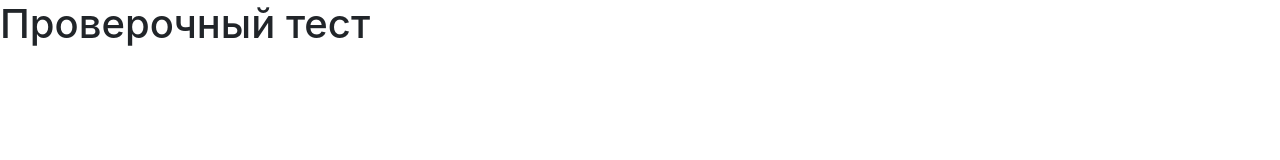
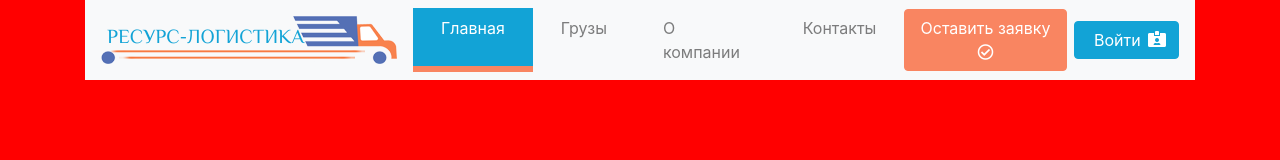
Before and after one commit to Str7ker/apache, a plain HTML site: page htdocs/index.html in a window 1280 px wide. Drawn offline with nearby package versions, Linux system fonts and the light colour scheme.

Commit message:
Сделал шапку

```diff
--- /dev/null
+++ b/htdocs/css/style.css
@@ -0,0 +1,50 @@
+
+nav .logo {
+	position: absolute;
+	left: 22px;
+	top: 24px;
+	text-transform: uppercase;
+	font-family: 'El Messiri', sans-serif;
+	font-size: 20px;
+	color: #12a3d6;
+}
+
+nav ul li {
+	padding: 0 20px;
+	color: #515862;
+	font-weight: 400;
+}
+
+li.nav-item.active {
+	background-color: #12a3d6;
+	background-image: linear-gradient(transparent 90%, #f98561 10%);
+}
+ul.navbar-nav li.nav-item.active a.nav-link {
+	color: white;
+}
+.btn-success {
+	color: #fff;
+	width: 165px;
+	border-radius: 4px;
+	background-color: #f98561 !important;
+	border-color: #f98561 !important;
+	margin-right: 7px;
+}
+.btn-success:hover {
+	color: #fff;
+	background-color: #F94C17 !important;
+	border-color: #F94C17 !important;
+}
+
+.btn-primary {
+	color: #fff;
+	width: 107px;
+	border-radius: 4px;
+	background-color: #12a3d6 !important;
+	border-color: #12a3d6 !important;
+}
+.btn-primary:hover {
+	color: #fff;
+	border-radius: 4px;
+	background-color: #0069d9 !important ;
+}
--- a/htdocs/index.html
+++ b/htdocs/index.html
@@ -5,23 +5,59 @@
 	<meta name="viewport"
 	content="width=device-width, user-scalable=no, initial-scale=1.0, maximum-scale=1.0, minimum-scale=1.0">
 	<meta http-equiv="X-UA-Compatible" content="ie=edge">
-    <title>Document</title>
-    <link rel="stylesheet" href="https://stackpath.bootstrapcdn.com/bootstrap/4.3.1/css/bootstrap.min.css" integrity="sha384-ggOyR0iXCbMQv3Xipma34MD+dH/1fQ784/j6cY/iJTQUOhcWr7x9JvoRxT2MZw1T" crossorigin="anonymous">
-    <script src="index.js"></script>
-    <script src="https://cdn.jsdelivr.net/npm/vue"></script>
+	<title>Главная</title>
+	<link rel="stylesheet" href="css/style.css">
+	<link rel="stylesheet" href="https://stackpath.bootstrapcdn.com/bootstrap/4.3.1/css/bootstrap.min.css"
+	integrity="sha384-ggOyR0iXCbMQv3Xipma34MD+dH/1fQ784/j6cY/iJTQUOhcWr7x9JvoRxT2MZw1T" crossorigin="anonymous">
+	<link href="https://fonts.googleapis.com/css?family=El+Messiri|Istok+Web|Philosopher" rel="stylesheet">
+	<link rel="stylesheet" href="https://use.fontawesome.com/releases/v5.8.2/css/all.css" integrity="sha384-oS3vJWv+0UjzBfQzYUhtDYW+Pj2yciDJxpsK1OYPAYjqT085Qq/1cq5FLXAZQ7Ay" crossorigin="anonymous">
+	<script src="https://code.jquery.com/jquery-3.3.1.slim.min.js" integrity="sha384-q8i/X+965DzO0rT7abK41JStQIAqVgRVzpbzo5smXKp4YfRvH+8abtTE1Pi6jizo" crossorigin="anonymous"></script>
+	<script src="https://cdnjs.cloudflare.com/ajax/libs/popper.js/1.14.7/umd/popper.min.js" integrity="sha384-UO2eT0CpHqdSJQ6hJty5KVphtPhzWj9WO1clHTMGa3JDZwrnQq4sF86dIHNDz0W1" crossorigin="anonymous"></script>
+	<script src="https://stackpath.bootstrapcdn.com/bootstrap/4.3.1/js/bootstrap.min.js" integrity="sha384-JjSmVgyd0p3pXB1rRibZUAYoIIy6OrQ6VrjIEaFf/nJGzIxFDsf4x0xIM+B07jRM" crossorigin="anonymous"></script>
+
+<!-- 	<script src="index.js"></script>
+	<script src="https://cdn.jsdelivr.net/npm/vue"></script> -->
 </head>
-<body>
-<div id="app">
-  <h1>{{ message }}</h1>
+<body style="background-color: red">
+	<div class="container">
+		<nav class="navbar navbar-expand-lg navbar-light bg-light">
+			<a href="" class="navbar-brand">
+				<img src="images/logo.png" alt="">
+			<span class="logo">Ресурс-Логистика</span></a>
+			<button class="navbar-toggler" data-target="#my-nav" data-toggle="collapse">
+				<span class="navbar-toggler-icon"></span>
+			</button>
+			<div id="my-nav" class="collapse navbar-collapse justify-content-start">
+				<ul class="navbar-nav ">
+					<li class="nav-item active">
+						<a href="" class="nav-link">Главная</a>
+					</li>
+					<li class="nav-item">
+						<a href="" class="nav-link">Грузы</a>
+					</li>
+					<li class="nav-item">
+						<a href="" class="nav-link">О компании</a>
+					</li>
+					<li class="nav-item">
+						<a href="" class="nav-link">Контакты</a>
+					</li>
+				</ul>
+				<button type="button" class="btn btn-success">Оставить заявку <i class="far fa-check-circle"></i></button>
+				<button type="button" class="btn btn-primary">Войти <i class="fas fa-id-card-alt" style="float:right; padding-top: 3px;"></i></button>
 			</div>
-<script>
-    var app = new Vue({
-    el: '#app',
-    data: {
-        message: 'Проверочный тест'
-    }
-});
-</script>
+		</nav>
+	</div>
+	<!--<div class="container" id="app">-->
+		<!--  <h1>{{ message }}</h1>-->
+		<!--</div>-->
+		<!--<script>-->
+			<!--    var app = new Vue({-->
+			<!--    el: '#app',-->
+			<!--    data: {-->
+			<!--        message: 'Проверочный тест'-->
+			<!--    }-->
+			<!--});-->
+			<!--</script>-->
 		</body>
 		</html>
 		<!--<html><body><h1>Проверочный тест</h1></body></html>-->
```
Also changed, not shown: htdocs/ico/icons8-instagram-480.png (added), htdocs/ico/icons8-вконтакте-480.png (added), htdocs/ico/icons8-галочка-512.png (added), htdocs/ico/icons8-деловой-контакт-80.png (added), htdocs/ico/icons8-позиция-на-карте-мира-512.png (added), htdocs/ico/icons8-телефон-96.png (added), htdocs/ico/left.png (added), htdocs/ico/right.png (added), htdocs/images/logo.png (added), htdocs/images/p1 (1).jpg (added), htdocs/images/p2.jpg (added), htdocs/images/p3.jpg (added), htdocs/images/p4.jpg (added), htdocs/images/p5.jpg (added), 3 other files. Lines whose indentation alone changed are shown as unchanged.
